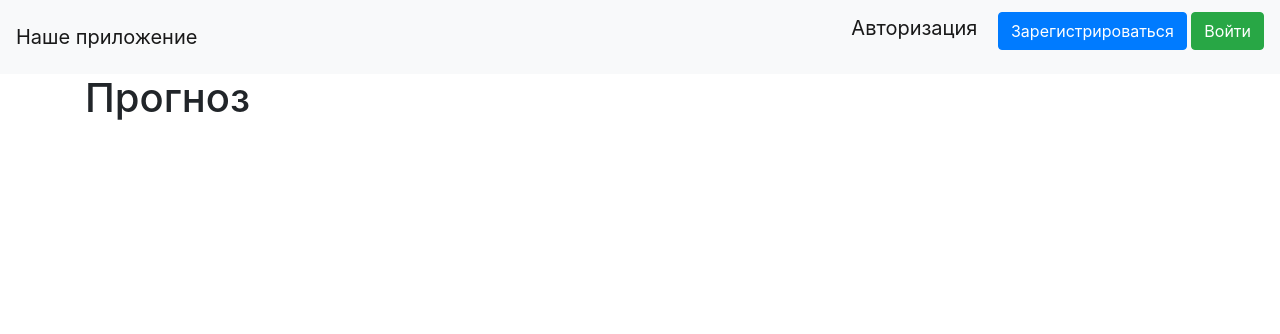
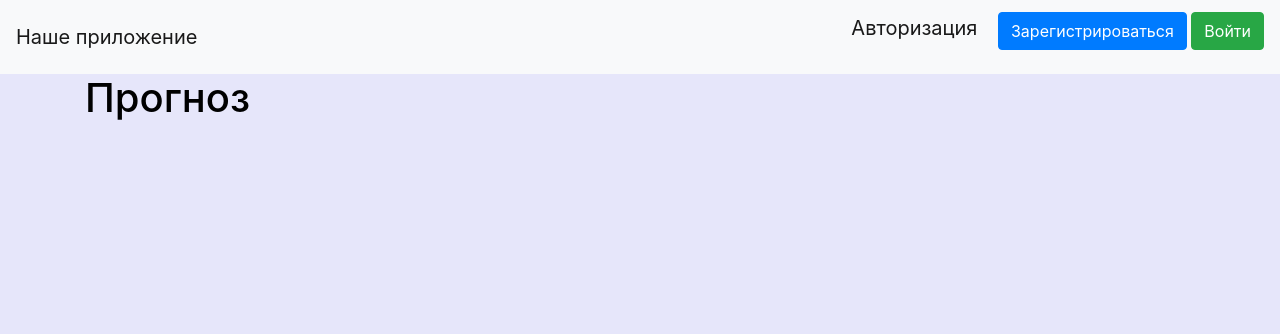
Before and after one commit to iuperf/projecttt, a Flask app: template templates/show.html in a window 1280 px wide. Shown: the top 334 px of the page. Run offline with Flask 2, Linux system fonts and the light colour scheme; the template is opened without the code that fills it: most values are stand-ins (such as "Sample title", 1, 10 or a date in 2020); some libraries are stand-ins or nearby versions.

Commit message:
Update show.html
цвет

```diff
--- a/templates/show.html
+++ b/templates/show.html
@@ -6,6 +6,17 @@
     </nav>
         <div>{{ message }}</div>
     </form>
+    <head>
+  <meta charset="utf-8">
+  <style>
+   body {
+    background: #E6E6FA ; /* Цвет фона и путь к файлу */
+    color: #000000; /* Цвет текста */
+   }
+  </style>
+ </head>
+</html>
+
 {% endblock %}
 </title>
 </head>
```
